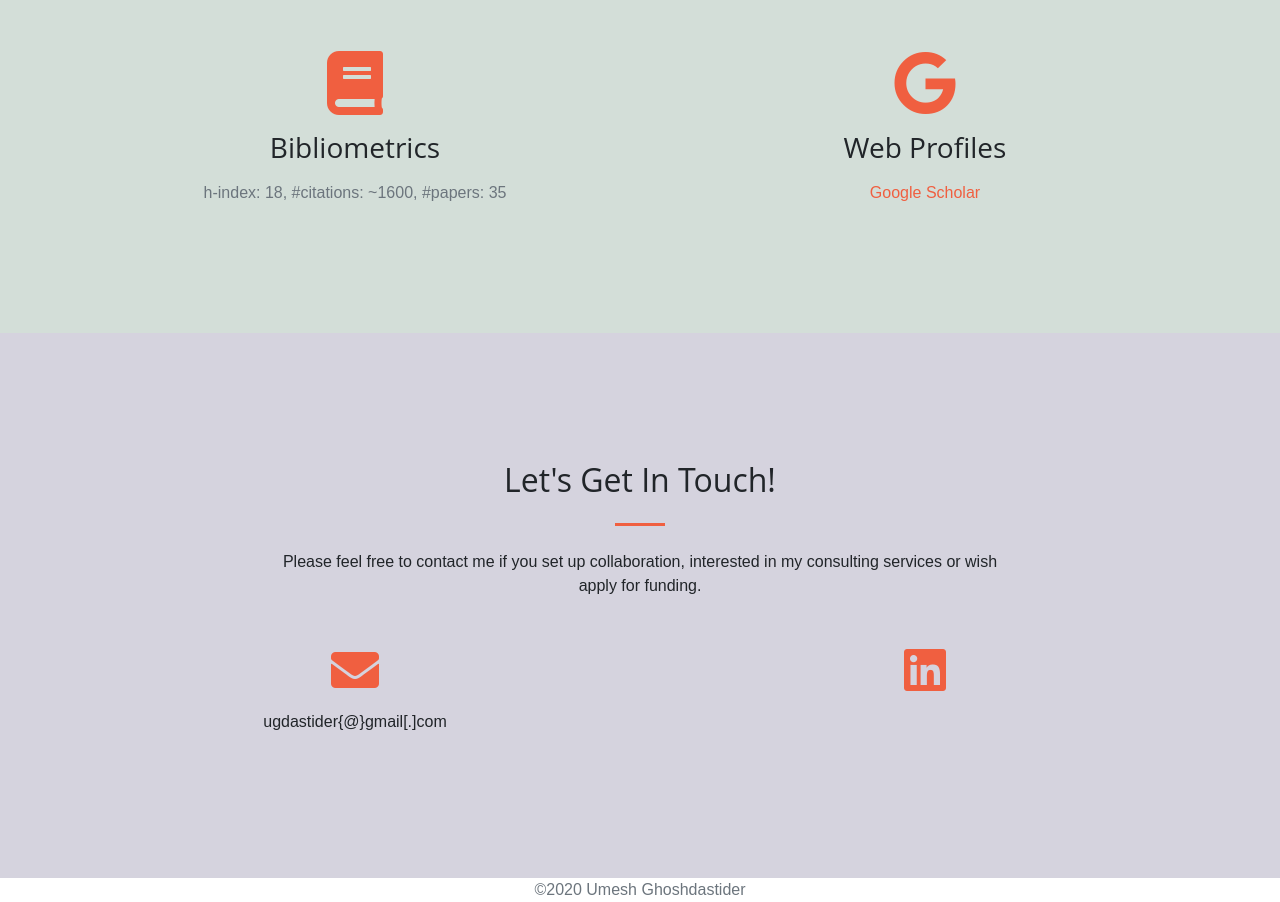
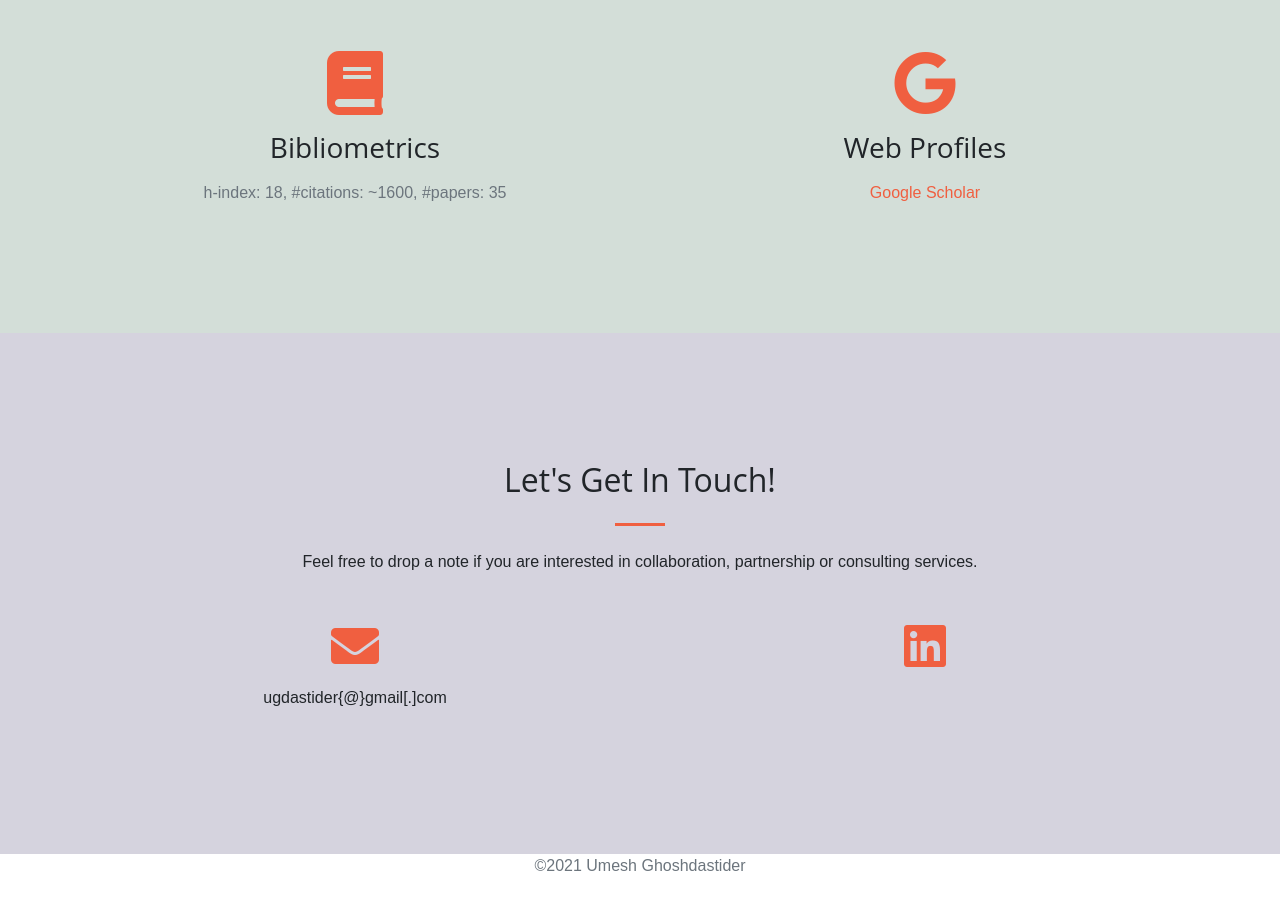
Before and after one commit to umeshghosh/umeshghosh.github.io, a plain HTML site: page index.html in a window 1280 px wide. Shown: the part 1998-2900 px from the top of the page. After the commit the page ends 2876 px from the top, so only its background shows below. Drawn offline with nearby package versions, Linux system fonts and the light colour scheme; a script that the page names is missing.

Commit message:
Update index.html

```diff
--- a/index.html
+++ b/index.html
@@ -195,7 +195,7 @@
 	  <div class="col-lg-8 mx-auto text-center">
 		<h2 class="section-heading">Let's Get In Touch!</h2>
 		<hr class="my-4">
-		<p class="mb-5">Please feel free to contact me if you set up collaboration, interested in my consulting services or wish apply for funding.</p>
+		<p class="mb-5">Feel free to drop a note if you are interested in collaboration, partnership or consulting services.</p>
 	  </div>
 	</div>
 	<div class="row">
@@ -225,7 +225,7 @@
 
     <footer class="footer">
       <div class="container text-center">
-        <span class="text-muted">©2020 Umesh Ghoshdastider</span>
+        <span class="text-muted">©2021 Umesh Ghoshdastider</span>
       </div>
     </footer>
 
```
